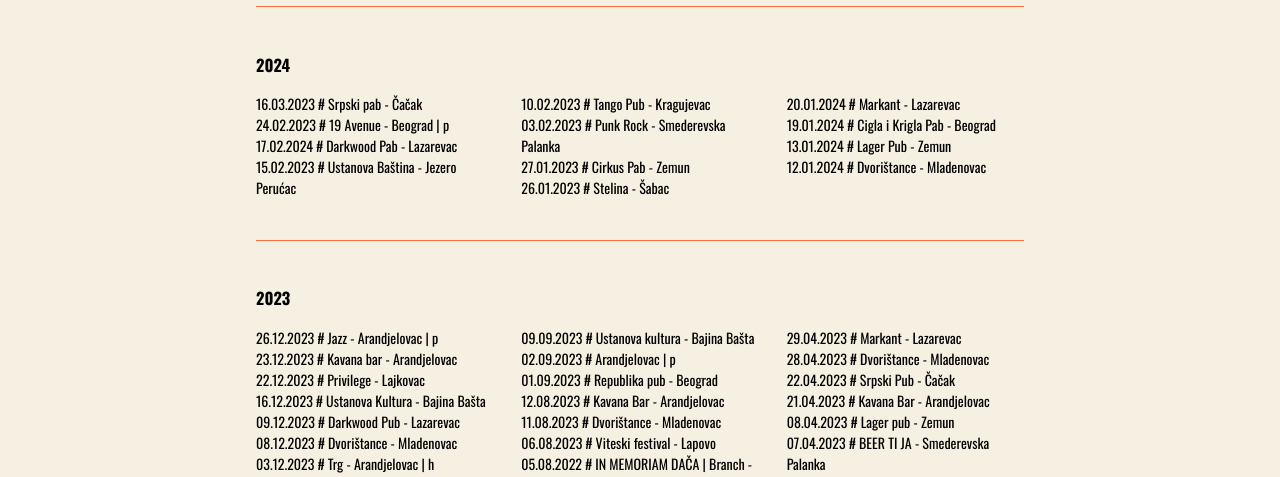
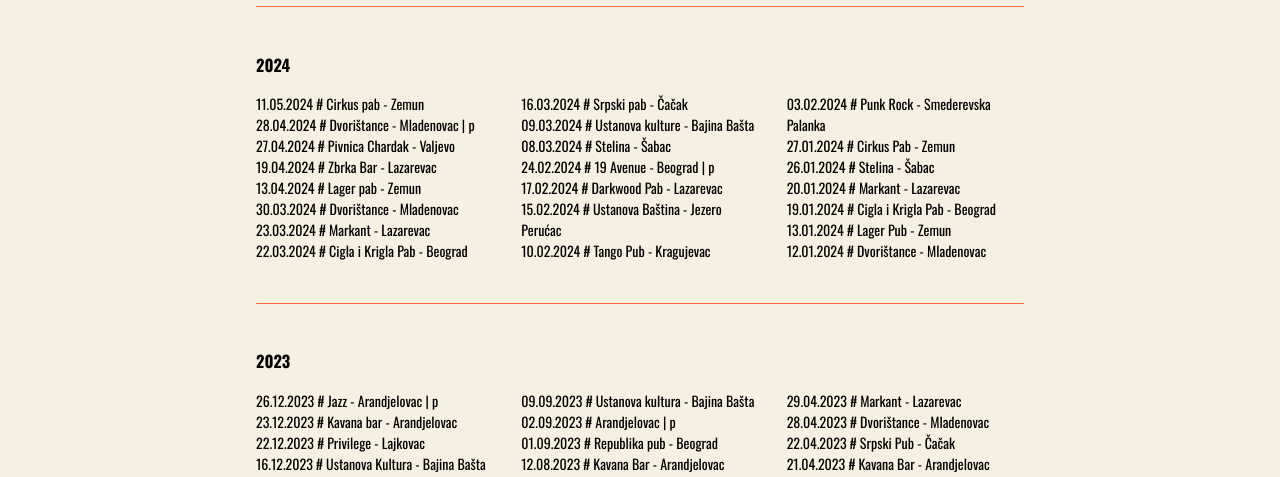
Before and after one commit to dropsound/lusteri-bend-website, a website: page src/pages/svirke.html in a window 1280 px wide. Shown: the part 310-787 px from the top of the page. Drawn offline with nearby package versions, Linux system fonts and the light colour scheme; files that its build step writes are made by us from their sources.

Commit message:
8/3/2024 gigs update

```diff
--- a/src/gigsBase.html
+++ b/src/gigsBase.html
@@ -1,14 +1,24 @@
 <article class="2024 finished">
     <h3>2024</h3>
     <ul class="concert-year-list custom-columns">
-        <li>16.03.2023 # Srpski pab - Čačak</li>
-        <li>24.02.2023 # 19 Avenue - Beograd | p</li>
+        <li>11.05.2024 # Cirkus pab - Zemun </li>
+        <li>28.04.2024 # Dvorištance - Mladenovac | p </li>
+        <li>27.04.2024 # Pivnica Chardak - Valjevo </li>
+        <li>19.04.2024 # Zbrka Bar - Lazarevac</li>
+        <li>13.04.2024 # Lager pab - Zemun</li>
+        <li>30.03.2024 # Dvorištance - Mladenovac </li>
+        <li>23.03.2024 # Markant - Lazarevac</li>
+        <li>22.03.2024 # Cigla i Krigla Pab - Beograd</li>
+        <li>16.03.2024 # Srpski pab - Čačak</li>
+        <li>09.03.2024 # Ustanova kulture - Bajina Bašta</li>
+        <li>08.03.2024 # Stelina - Šabac</li>
+        <li>24.02.2024 # 19 Avenue - Beograd | p</li>
         <li>17.02.2024 # Darkwood Pab - Lazarevac</li>
-        <li>15.02.2023 # Ustanova Baština - Jezero Perućac</li>
-        <li>10.02.2023 # Tango Pub - Kragujevac</li>
-        <li>03.02.2023 # Punk Rock - Smederevska Palanka</li>
-        <li>27.01.2023 # Cirkus Pab - Zemun</li>
-        <li>26.01.2023 # Stelina - Šabac</li>
+        <li>15.02.2024 # Ustanova Baština - Jezero Perućac</li>
+        <li>10.02.2024 # Tango Pub - Kragujevac</li>
+        <li>03.02.2024 # Punk Rock - Smederevska Palanka</li>
+        <li>27.01.2024 # Cirkus Pab - Zemun</li>
+        <li>26.01.2024 # Stelina - Šabac</li>
         <li>20.01.2024 # Markant - Lazarevac</li>
         <li>19.01.2024 # Cigla i Krigla Pab - Beograd</li>
         <li>13.01.2024 # Lager Pub - Zemun</li>
```
